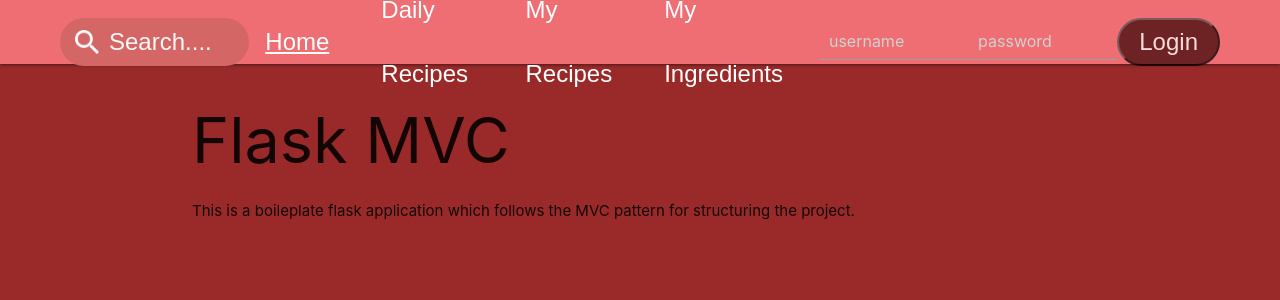
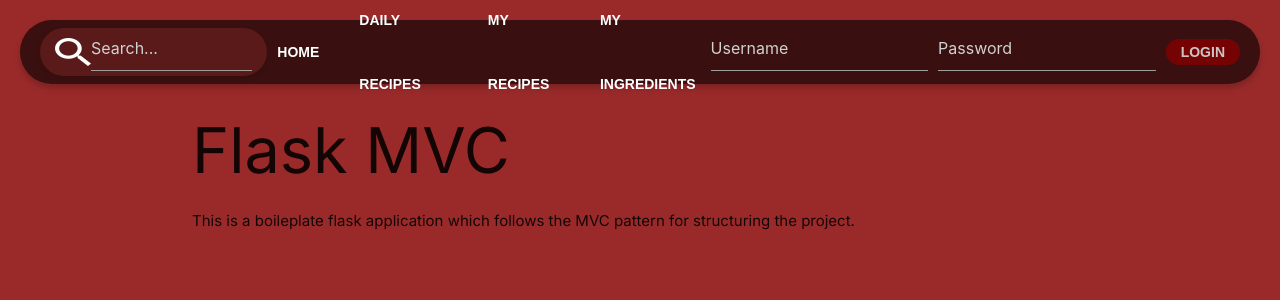
Before and after one commit to Web-2-Project-Group/Ingredients-Logging-and-Recipe-App-Post-Get-Repeat, a Flask app: page / in a window 1280 px wide. Shown: the top 300 px of the page. Run offline with Flask 3, Linux system fonts and the light colour scheme.

Commit message:
Update layout.html

```diff
--- a/App/templates/layout.html
+++ b/App/templates/layout.html
@@ -12,42 +12,138 @@
     <meta name="viewport" content="width=device-width, initial-scale=1.0"/>
     <title>{% block title %}{% endblock %}</title>
     <style>
+      body {
+        font-family: 'Inter', sans-serif;
+        margin: 0;
+        padding: 0;
+      }
 
+      nav {
+        background-color: #3a0f0f;
+        padding: 10px 20px;
+        display: flex;
+        justify-content: space-between;
+        align-items: center;
+        box-shadow: 0 4px 6px rgba(0, 0, 0, 0.2);
+        position: sticky;
+        top: 20px;
+        z-index: 1000;
+        border-radius: 50px;
+        margin: 10px auto;
+        width: calc(100% - 40px);
+      }
+
+      .search-box {
+        display: flex;
+        align-items: center;
+        background-color: #5a1a1a;
+        border-radius: 25px;
+        padding: 5px 15px;
+        box-shadow: 0 2px 5px rgba(0, 0, 0, 0.1);
+        transition: box-shadow 0.3s ease;
+      }
+
+      .search-box:hover {
+        box-shadow: 0 4px 10px rgba(0, 0, 0, 0.2);
+      }
+
+      .search-box input {
+        border: none;
+        outline: none;
+        font-size: 14px;
+        margin-left: 10px;
+        color: white;
+        background-color: transparent;
+      }
+
+      .nav-links {
+        display: flex;
+        align-items: center;
+        gap: 20px;
+      }
+
+      .nav-item {
+        color: white;
+        text-decoration: none;
+        font-weight: bold;
+        text-transform: uppercase;
+        font-size: 14px;
+        padding: 5px 10px;
+        border-radius: 5px;
+        transition: background-color 0.3s ease, color 0.3s ease;
+      }
+
+      .nav-item:hover {
+        background-color: #ffcc80;
+        color: #3a0f0f;
+      }
+
+      .login-form {
+        display: flex;
+        align-items: center;
+        gap: 10px;
+      }
+
+      .login-form input {
+        padding: 5px;
+        border-radius: 5px;
+        border: 1px solid #ccc;
+        font-size: 14px;
+        background-color: transparent; /* Ensure consistent background */
+        color: white; /* Ensure text color is white */
+        outline: none;
+      }
+
+      .login-form input:focus {
+        border-color: #ffcc80; /* Optional: Add focus border color */
+        background-color: transparent; /* Keep background consistent on focus */
+      }
+
+      /* Fix for autofill background turning white */
+      .login-form input:-webkit-autofill {
+        -webkit-box-shadow: 0 0 0px 1000px #3a0f0f inset; /* Match the navbar background color */
+        -webkit-text-fill-color: white; /* Ensure text color remains white */
+        transition: background-color 5000s ease-in-out 0s; /* Prevent autofill background from flashing */
+      }
+
+      .login-btn {
+        background-color: #8b0000;
+        color: white;
+        border-radius: 20px;
+        padding: 5px 15px;
+        text-transform: uppercase;
+        font-weight: bold;
+        text-decoration: none;
+        font-size: 14px;
+        border: none;
+        cursor: pointer;
+        transition: background-color 0.3s ease, box-shadow 0.3s ease;
+      }
+
+      .login-btn:hover {
+        background-color: #a52a2a;
+        box-shadow: 0 4px 10px rgba(0, 0, 0, 0.2);
+      }
     </style>
   </head>
   <body>
     <nav>
-      <div class="nav-bar">
-          <!-- Search Box -->
-          <div class="search-box rectangle">
-              <img src="{{ url_for('static', filename='images/Search.png') }}" class="search-icon">
-              <div class="search-text">Search....</div>
-          </div>
-          <!-- Navigation Links -->
-          <div class="nav-links">
-              <a href="{{ url_for('index_views.index_page') }}" class="nav-item {% if request.path == '/' %}active{% endif %}">Home</a>
-              <a href="{{ url_for('daily_recipe_views.daily_recipes_page') }}" class="nav-item {% if request.path == '/daily-recipes' %}active{% endif %}">Daily Recipes</a>
-              <a href="{{ url_for('recipe_views.my_recipes_page') }}" class="nav-item {% if request.path == '/my-recipes' %}active{% endif %}">My Recipes</a>
-              <a href="{{ url_for('inventory_views.my_ingredients_page') }}" class="nav-item {% if request.path == '/my-ingredients' %}active{% endif %}">My Ingredients</a>
-              {% if current_user.is_authenticated %}
-                  <a href="{{ url_for('recipe_views.add_recipe_page') }}" class="nav-item add-recipe-btn">Add Recipe</a>
-                  <a href="{{ url_for('auth_views.logout_action') }}" class="nav-item login-btn rectangle">Logout</a>
-              {% else %}
-                  <div class="login-form-container">
-                      <form class="navbar-form" method="POST" action="{{ url_for('auth_views.login_action') }}">
-                          <div class="input-field">
-                              <input placeholder="username" name="username" type="text" class="validate" required>
-                          </div>
-                          <div class="input-field">
-                              <input placeholder="password" name="password" type="password" class="validate" required>
-                          </div>
-                          <button type="submit" class="login-btn rectangle">Login</button>
-                      </form>
-                  </div>
-              {% endif %}
-          </div>
+      <div class="search-box">
+        <img src="{{ url_for('static', filename='images/Search.png') }}" alt="Search Icon">
+        <input type="text" placeholder="Search...">
       </div>
-  </nav>
+      <div class="nav-links">
+        <a href="/" class="nav-item">Home</a>
+        <a href="/daily-recipes" class="nav-item">Daily Recipes</a>
+        <a href="/my-recipes" class="nav-item">My Recipes</a>
+        <a href="/my-ingredients" class="nav-item">My Ingredients</a>
+      </div>
+      <form class="login-form" method="POST" action="/login">
+        <input type="text" name="username" placeholder="Username" required>
+        <input type="password" name="password" placeholder="Password" required>
+        <button type="submit" class="login-btn">Login</button>
+      </form>
+    </nav>
 
     <div class="container" id="content">
       {% block content %}{% endblock %}
@@ -64,29 +160,6 @@
             {% endfor %}
         {% endif %}
       {% endwith %}
-
-      // Dynamic ingredient adding
-      document.addEventListener('DOMContentLoaded', function() {
-        // Add ingredient row
-        document.getElementById('add-ingredient-btn')?.addEventListener('click', function() {
-          const container = document.getElementById('ingredients-container');
-          const template = document.querySelector('.ingredient-row.template');
-          const newRow = template.cloneNode(true);
-          newRow.classList.remove('template');
-          newRow.style.display = 'flex';
-          container.appendChild(newRow);
-        });
-
-        // Remove ingredient row
-        document.addEventListener('click', function(e) {
-          if (e.target.classList.contains('remove-ingredient')) {
-            const rows = document.querySelectorAll('.ingredient-row:not(.template)');
-            if (rows.length > 1) {
-              e.target.closest('.ingredient-row').remove();
-            }
-          }
-        });
-      });
     </script>
   </body>
 </html>
```
